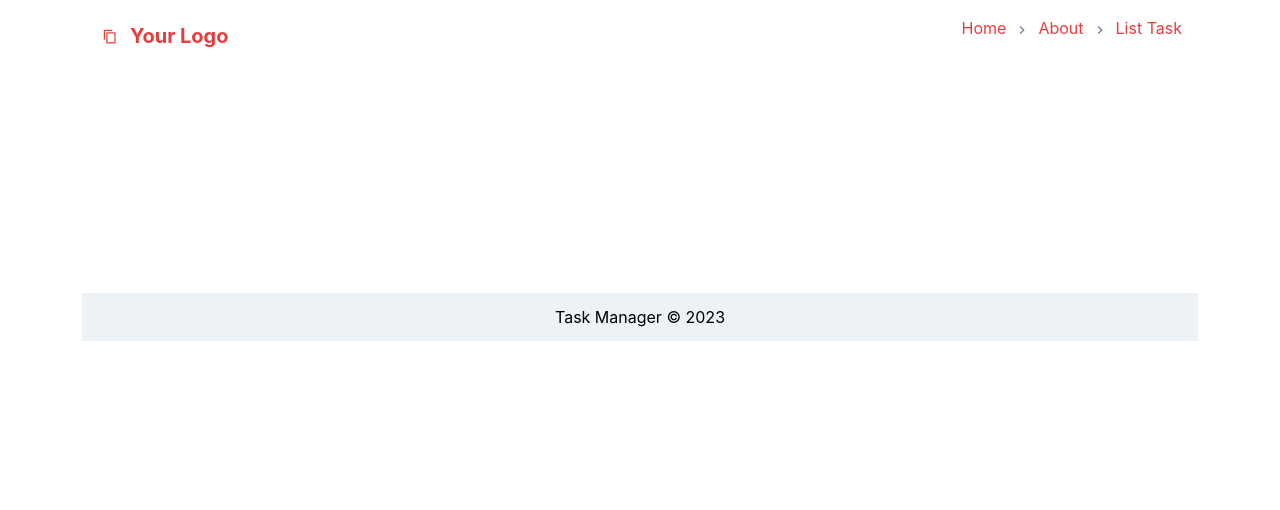
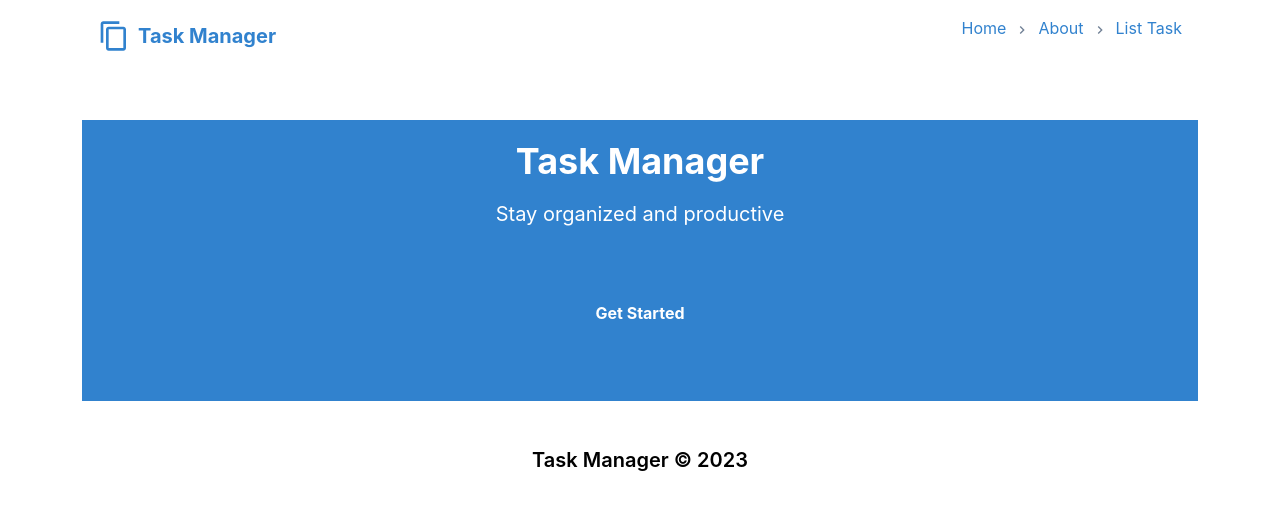
Before and after one commit to carlos060798/Todos.Ada, a React (Vite) app in the folder Tareas/: page / in a window 1280 px wide. Shown: the top 510 px of the page. Built offline with nearby package versions, Linux system fonts and the light colour scheme.

Commit message:
mejora 1

```diff
--- a/Tareas/src/App.jsx
+++ b/Tareas/src/App.jsx
@@ -8,19 +8,19 @@ import About from "./paginas-inicio/About";
 function  App(){
   return (
     <Router>
-      <Box className="container" color="red.500">
-        <Flex alignItems="center" justifyContent="space-between" p={4}>
+      <Box className="container" color="blue.500" >
+        <Flex alignItems="center" justifyContent="space-between" p={4} >
           <HStack spacing={2}>
-            <CopyIcon w={6} h={15} color="red.500" />
+            <CopyIcon w={6} h={15} boxSize={8} color="blue.500" />
             <Box fontSize="xl" fontWeight="bold">
-              Your Logo
+              Task Manager
             </Box>
           </HStack>
 
           <Spacer />
           <Breadcrumb spacing="8px" separator={<ChevronRightIcon color="gray.500" />}>
             <BreadcrumbItem>
-              <RouterLink to="/" mr={4} fontSize="lg">
+              <RouterLink to="/" mr={4} fontSize="lg" fontWeight="600">
                 Home
               </RouterLink>
             </BreadcrumbItem>
--- a/Tareas/src/paginas-inicio/Home.jsx
+++ b/Tareas/src/paginas-inicio/Home.jsx
@@ -1,24 +1,42 @@
-
-import { Box, Heading, Text, Button } from "@chakra-ui/react";
+import { Box, Heading, Text, Link as ChakraLink } from "@chakra-ui/react";
+import { Link } from "react-router-dom";
 
 function Home() {
-    return (<>
-      <Box bg="primary" color="white" textAlign="center" py={5} mt={5}>
+  return (
+    <>
+      <Box
+        bg="primary"
+        backgroundColor={"blue.500"}
+        color="white"
+        textAlign="center"
+        py={5}
+        mt={"3rem"}
+      >
         <Heading as="h1" size="xl">
           Task Manager
         </Heading>
         <Text fontSize="xl" mt={4}>
           Stay organized and productive
         </Text>
-      <Button colorScheme="primary" variant="outline" mt={4}>
+        <Link to="/listtask" mt={4}>
+          <ChakraLink
+            as="button"
+            to="/"
+            className="block text-center my-5 text-gray-500"
+            _hover={{ bg: "white", color: "black" }}
+            px={3}
+            py={2}
+            fontWeight="bold"
+          >
             Get Started
-      </Button>
+          </ChakraLink>
+        </Link>
       </Box>
-     <Box bg="gray.100" color="black" textAlign="center" py={3}>
-      <Text mb={0}>Task Manager &copy; 2023</Text>
+      <Box color="black" textAlign="center" py={3} mt={8}>
+        <Text mb={0} fontWeight="semibold"  fontSize="xl">Task Manager &copy; 2023</Text>
       </Box>
-
-    </>  );
+    </>
+  );
 }
 
 export default Home;
```
Lines whose indentation alone changed are shown as unchanged.
